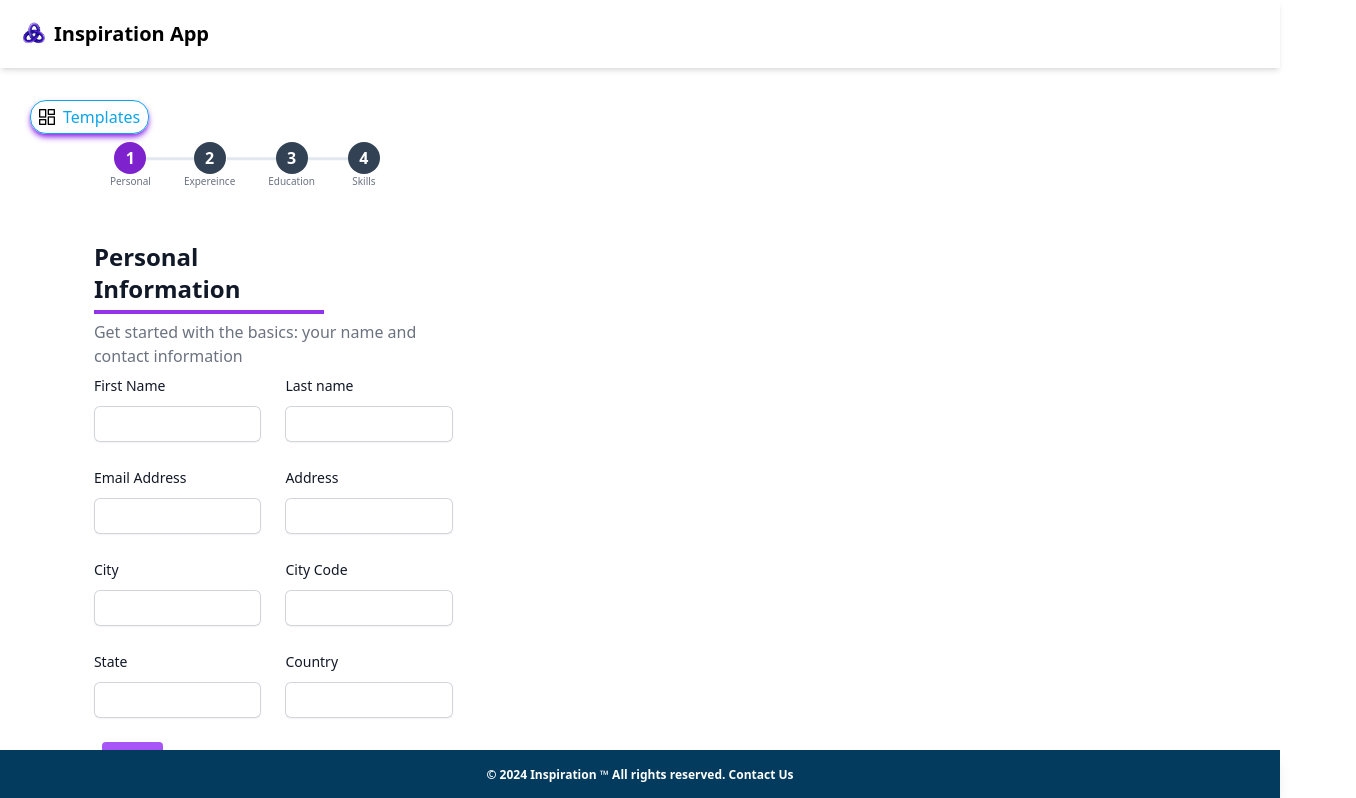
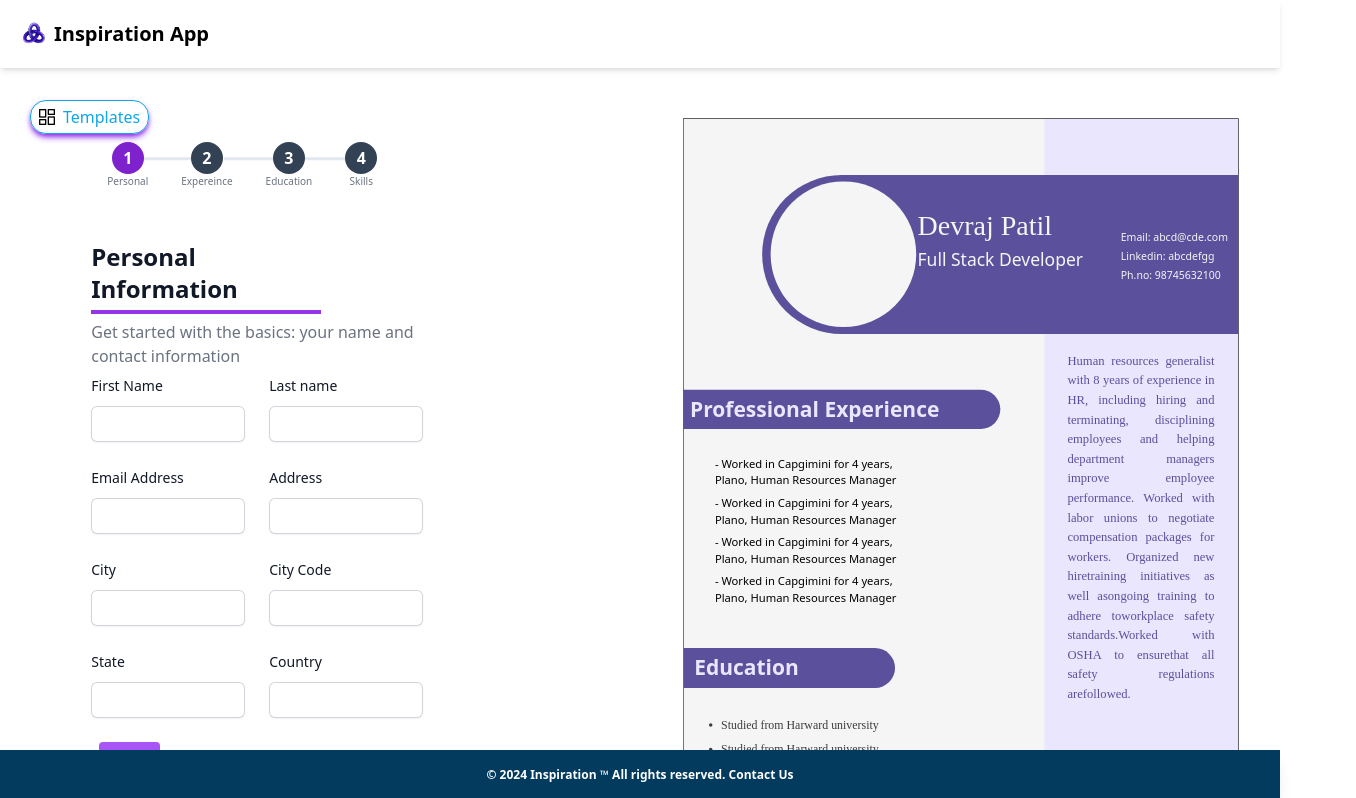
Before and after one commit to sckchcm-g/resume-builder, a React (Vite) app: page /dashboard in a window 1280 px wide. Shown: the top 798 px of the page, 1356 px wide, since content can reach past the window. Built offline with nearby package versions, Linux system fonts and the light colour scheme.

Commit message:
template btn

```diff
--- a/src/ui/DesktopView.jsx
+++ b/src/ui/DesktopView.jsx
@@ -94,7 +94,7 @@ import maintemplate from "../assets/maintemplate.png";
 
 function DesktopView() {
   const [popupVisible, setPopupVisible] = useState(false);
-  const [selectedTemplate, setSelectedTemplate] = useState(null);
+  const [selectedTemplate, setSelectedTemplate] = useState("TemplateD2");
 
   const handleTemplateClick = (templateId) => {
     setSelectedTemplate(templateId);
```
